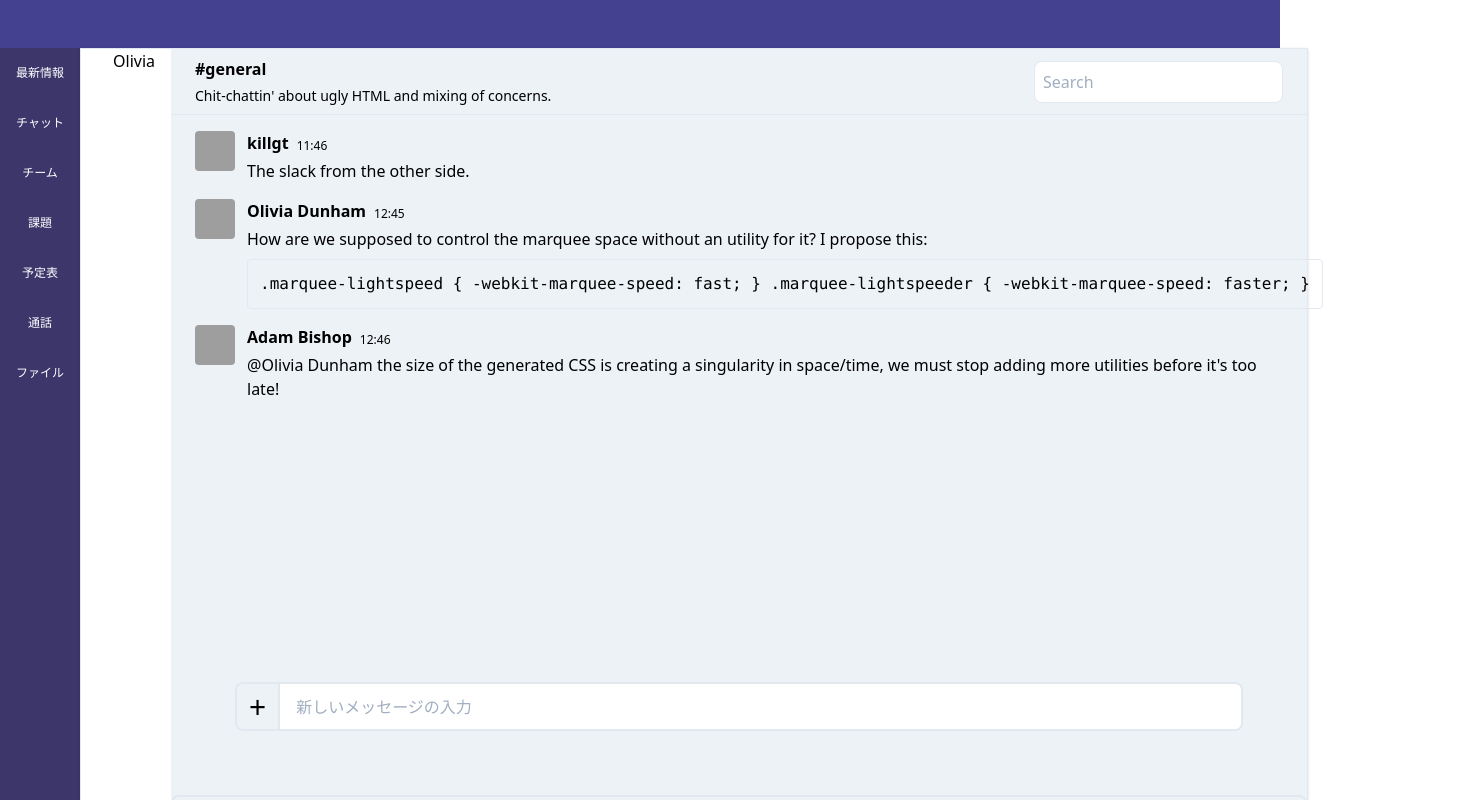
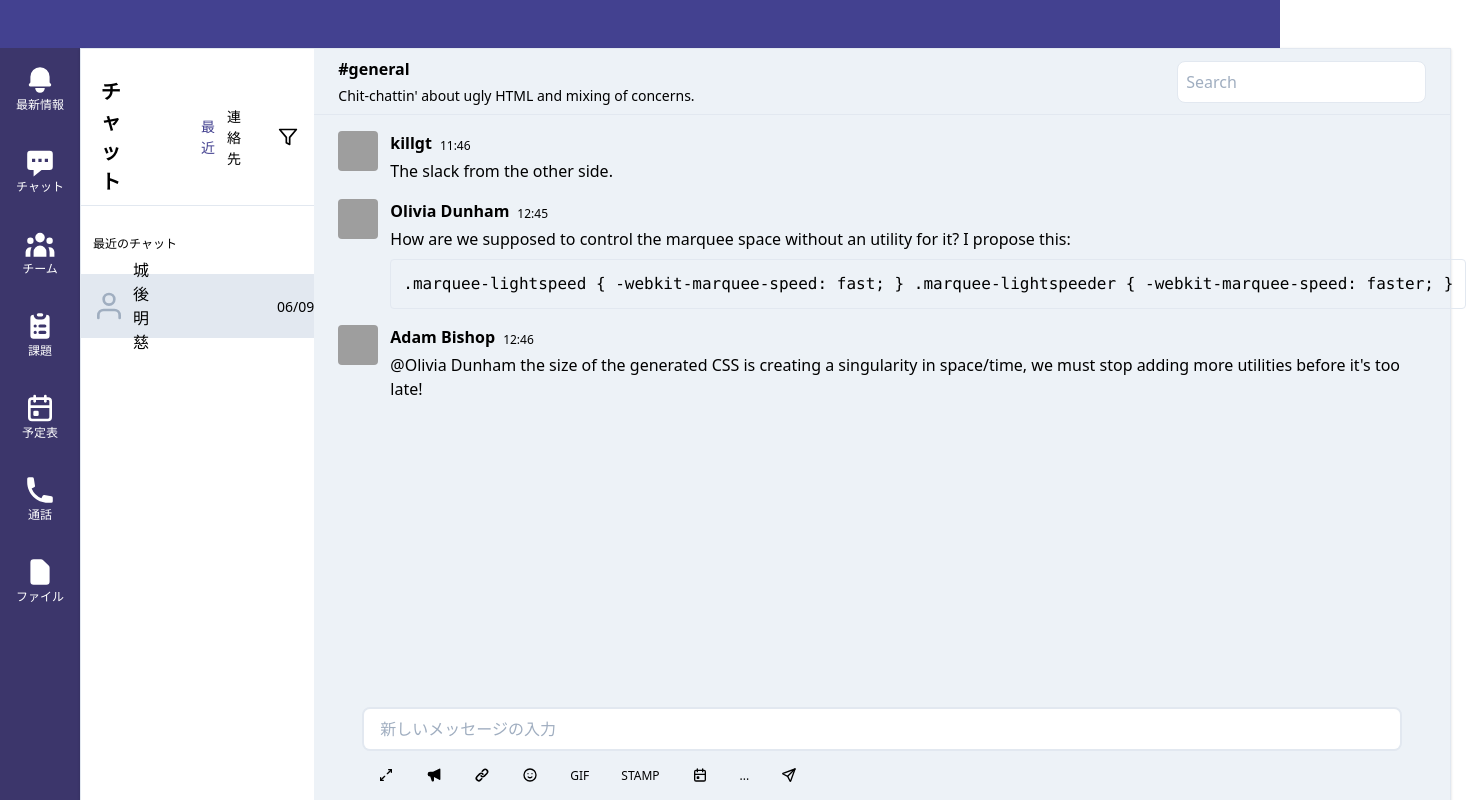
Before and after one commit to puremoru/ui_ux_seminar, a Nuxt app: page /teams in a window 1280 px wide. Shown: the top 800 px of the page, 1466 px wide, since content can reach past the window. Built offline with nearby package versions, Linux system fonts and the light colour scheme; grey boxes are pictures that could not be loaded.

Commit message:
:sparkles: サブメニューを追加した

```diff
--- a/components/MenuBar.vue
+++ b/components/MenuBar.vue
@@ -4,13 +4,41 @@
       <div class="flex">
         <div class="flex bg-sidebar">
           <ul class="flex list-none h-full flex-col text-white text-center">
-            <li class="p-4 btn-sidebar cursor-pointer text-xs">最新情報</li>
-            <li class="p-4 btn-sidebar cursor-pointer text-xs">チャット</li>
-            <li class="p-4 btn-sidebar cursor-pointer text-xs">チーム</li>
-            <li class="p-4 btn-sidebar cursor-pointer text-xs">課題</li>
-            <li class="p-4 btn-sidebar cursor-pointer text-xs">予定表</li>
-            <li class="p-4 btn-sidebar cursor-pointer text-xs">通話</li>
-            <li class="p-4 btn-sidebar cursor-pointer text-xs">ファイル</li>
+            <li class="p-4 btn-sidebar cursor-pointer text-xs">
+              <div class="flex items-center justify-center">
+                <svg class="h-8 w-8 text-white"  viewBox="0 0 20 20" fill="currentColor">  <path d="M10 2a6 6 0 00-6 6v3.586l-.707.707A1 1 0 004 14h12a1 1 0 00.707-1.707L16 11.586V8a6 6 0 00-6-6zM10 18a3 3 0 01-3-3h6a3 3 0 01-3 3z"/></svg>
+              </div>
+              最新情報</li>
+            <li class="p-4 btn-sidebar cursor-pointer text-xs">
+              <div class="flex items-center justify-center">
+                <svg class="h-8 w-8 text-white"  viewBox="0 0 20 20" fill="currentColor">  <path fill-rule="evenodd" d="M18 5v8a2 2 0 01-2 2h-5l-5 4v-4H4a2 2 0 01-2-2V5a2 2 0 012-2h12a2 2 0 012 2zM7 8H5v2h2V8zm2 0h2v2H9V8zm6 0h-2v2h2V8z" clip-rule="evenodd"/></svg>
+              </div>
+              チャット</li>
+            <li class="p-4 btn-sidebar cursor-pointer text-xs">
+              <div class="flex items-center justify-center">
+                <svg class="h-8 w-8 text-white"  viewBox="0 0 20 20" fill="currentColor">  <path d="M13 6a3 3 0 11-6 0 3 3 0 016 0zM18 8a2 2 0 11-4 0 2 2 0 014 0zM14 15a4 4 0 00-8 0v3h8v-3zM6 8a2 2 0 11-4 0 2 2 0 014 0zM16 18v-3a5.972 5.972 0 00-.75-2.906A3.005 3.005 0 0119 15v3h-3zM4.75 12.094A5.973 5.973 0 004 15v3H1v-3a3 3 0 013.75-2.906z"/></svg>
+              </div>
+              チーム</li>
+            <li class="p-4 btn-sidebar cursor-pointer text-xs">
+              <div class="flex items-center justify-center">
+                <svg class="h-8 w-8 text-white"  viewBox="0 0 20 20" fill="currentColor">  <path d="M9 2a1 1 0 000 2h2a1 1 0 100-2H9z"/>  <path fill-rule="evenodd" d="M4 5a2 2 0 012-2 3 3 0 003 3h2a3 3 0 003-3 2 2 0 012 2v11a2 2 0 01-2 2H6a2 2 0 01-2-2V5zm3 4a1 1 0 000 2h.01a1 1 0 100-2H7zm3 0a1 1 0 000 2h3a1 1 0 100-2h-3zm-3 4a1 1 0 100 2h.01a1 1 0 100-2H7zm3 0a1 1 0 100 2h3a1 1 0 100-2h-3z" clip-rule="evenodd"/></svg>
+              </div>
+              課題</li>
+            <li class="p-4 btn-sidebar cursor-pointer text-xs">
+              <div class="flex items-center justify-center">
+                <svg class="h-8 w-8 text-white"  viewBox="0 0 24 24" stroke-width="2" stroke="currentColor" fill="none" stroke-linecap="round" stroke-linejoin="round">  <path stroke="none" d="M0 0h24v24H0z"/>  <rect x="4" y="5" width="16" height="16" rx="2" />  <line x1="16" y1="3" x2="16" y2="7" />  <line x1="8" y1="3" x2="8" y2="7" />  <line x1="4" y1="11" x2="20" y2="11" />  <rect x="8" y="15" width="2" height="2" /></svg>
+              </div>
+              予定表</li>
+            <li class="p-4 btn-sidebar cursor-pointer text-xs">
+              <div class="flex items-center justify-center">
+                <svg class="h-8 w-8 text-white"  viewBox="0 0 20 20" fill="currentColor">  <path d="M2 3a1 1 0 011-1h2.153a1 1 0 01.986.836l.74 4.435a1 1 0 01-.54 1.06l-1.548.773a11.037 11.037 0 006.105 6.105l.774-1.548a1 1 0 011.059-.54l4.435.74a1 1 0 01.836.986V17a1 1 0 01-1 1h-2C7.82 18 2 12.18 2 5V3z"/></svg>
+              </div>
+              通話</li>
+            <li class="p-4 btn-sidebar cursor-pointer text-xs">
+              <div class="flex items-center justify-center">
+                <svg class="h-8 w-8 text-white"  viewBox="0 0 20 20" fill="currentColor">  <path fill-rule="evenodd" d="M4 4a2 2 0 012-2h4.586A2 2 0 0112 2.586L15.414 6A2 2 0 0116 7.414V16a2 2 0 01-2 2H6a2 2 0 01-2-2V4z" clip-rule="evenodd"/></svg>
+              </div>
+              ファイル</li>
           </ul>
         </div>
       </div>
--- a/pages/teams.vue
+++ b/pages/teams.vue
@@ -6,11 +6,28 @@
 	      <div class="flex">
             <!-- Sidebar / channel list -->
             <div class="text-purple-lighter w-1/4 pb-6 hidden md:block">
-                <div class="flex items-center mb-6 px-4">
-                  <span class="bg-green rounded-full block w-2 h-2 mr-2"></span>
-                    <span class="text-purple-lightest">Olivia</span>
+              <div class="flex items-center mb-6 px-4 mt-5 border-b py-2">
+                <span class="bg-green rounded-full block w-2 h-2"></span>
+                <span class="text-purple-lightest text-xl font-bold">チャット</span>
+                <span class="ml-16 text-sm text-indigo-800">最近</span>
+                <span class="ml-3 text-sm">連絡先</span>
+                <span class="ml-8"><svg class="h-5 w-5 text-black"  width="24" height="24" viewBox="0 0 24 24" fill="none" stroke="currentColor" stroke-width="2" stroke-linecap="round" stroke-linejoin="round"><polygon points="22 3 2 3 10 12.46 10 19 14 21 14 12.46 22 3"></polygon></svg></span>
               </div>
-
+              <div>
+                <span class="ml-3 text-xs">最近のチャット</span>
+              </div>
+              <div class="bg-gray-300 h-16 mt-5 flex items-center">
+                <div class="ml-3 rounded-full">
+                  <!-- <span class="bg-purple-200 align-middle">城</span> -->
+                  <svg  width="24" height="24" viewBox="0 0 24 24" fill="none" stroke="currentColor" stroke-width="2" stroke-linecap="round" stroke-linejoin="round" class="feather feather-user h-8 w-8 text-gray-500"><path d="M20 21v-2a4 4 0 0 0-4-4H8a4 4 0 0 0-4 4v2"></path><circle cx="12" cy="7" r="4"></circle></svg>
+                </div>
+                <div class="ml-2">
+                  <span>城後 明慈</span>
+                </div>
+                <div class="flex ml-32 text-sm">
+                  <span>06/09</span>
+                </div>
+              </div>
             </div>
 
             <!-- Chat content -->
@@ -70,20 +87,50 @@
 
                 </div>
 
-                <div class="flex m-16 rounded-lg border-2 border-grey overflow-hidden">
-                  <span class="text-3xl text-grey px-3 border-r-2 border-grey">+</span>
-                  <input type="text" class="w-full px-4" placeholder="新しいメッセージの入力"/>
-                </div>
-                <div>
-                  <ul class="flex rounded-lg border-2 border-grey overflow-hidden">
-                    <li class="p-4 btn-sidebar cursor-pointer text-xs">アイコン</li>
-                    <li class="p-4 btn-sidebar cursor-pointer text-xs">アイコン</li>
-                    <li class="p-4 btn-sidebar cursor-pointer text-xs">アイコン</li>
-                    <li class="p-4 btn-sidebar cursor-pointer text-xs">アイコン</li>
-                    <li class="p-4 btn-sidebar cursor-pointer text-xs">アイコン</li>
-                    <li class="p-4 btn-sidebar cursor-pointer text-xs">アイコン</li>
-                    <li class="p-4 btn-sidebar cursor-pointer text-xs">アイコン</li>
-                  </ul>
+                <div class="m-12">
+                  <div class="flex rounded-lg border-2 border-grey overflow-hidden">
+                    <!-- <span class="text-3xl text-grey px-3 border-r-2 border-grey">+</span> -->
+                    <input type="text" class="w-full px-4 h-10" placeholder="新しいメッセージの入力"/>
+                  </div>
+                  <div>
+                    <ul class="flex rounded-lg overflow-hidden">
+                      <li class="p-4 btn-sidebar cursor-pointer text-xs">
+                        <div class="flex items-center justify-center">
+                          <svg class="h-4 w-4 text-black"  viewBox="0 0 24 24" stroke-width="2" stroke="currentColor" fill="none" stroke-linecap="round" stroke-linejoin="round">  <path stroke="none" d="M0 0h24v24H0z"/>  <polyline points="16 4 20 4 20 8" />  <line x1="14" y1="10" x2="20" y2="4" />  <polyline points="8 20 4 20 4 16" />  <line x1="4" y1="20" x2="10" y2="14" /></svg>
+                        </div>
+                      </li>
+                      <li class="p-4 btn-sidebar cursor-pointer text-xs">
+                        <div class="flex items-center justify-center">
+                          <svg class="h-4 w-4 text-black"  viewBox="0 0 20 20" fill="currentColor">  <path fill-rule="evenodd" d="M18 3a1 1 0 00-1.447-.894L8.763 6H5a3 3 0 000 6h.28l1.771 5.316A1 1 0 008 18h1a1 1 0 001-1v-4.382l6.553 3.276A1 1 0 0018 15V3z" clip-rule="evenodd"/></svg>
+                        </div>
+                      </li>
+                      <li class="p-4 btn-sidebar cursor-pointer text-xs">
+                        <div class="flex items-center justify-center">
+                          <svg class="h-4 w-4 text-black"  viewBox="0 0 20 20" fill="currentColor">  <path fill-rule="evenodd" d="M12.586 4.586a2 2 0 112.828 2.828l-3 3a2 2 0 01-2.828 0 1 1 0 00-1.414 1.414 4 4 0 005.656 0l3-3a4 4 0 00-5.656-5.656l-1.5 1.5a1 1 0 101.414 1.414l1.5-1.5zm-5 5a2 2 0 012.828 0 1 1 0 101.414-1.414 4 4 0 00-5.656 0l-3 3a4 4 0 105.656 5.656l1.5-1.5a1 1 0 10-1.414-1.414l-1.5 1.5a2 2 0 11-2.828-2.828l3-3z" clip-rule="evenodd"/></svg>
+                        </div>
+                      </li>
+                      <li class="p-4 btn-sidebar cursor-pointer text-xs">
+                        <div class="flex items-center justify-center">
+                          <svg class="h-4 w-4 text-black"  fill="none" viewBox="0 0 24 24" stroke="currentColor">
+                            <path stroke-linecap="round" stroke-linejoin="round" stroke-width="2" d="M14.828 14.828a4 4 0 01-5.656 0M9 10h.01M15 10h.01M21 12a9 9 0 11-18 0 9 9 0 0118 0z"/>
+                          </svg>
+                        </div>
+                      </li>
+                      <li class="p-4 btn-sidebar cursor-pointer text-xs">GIF</li>
+                      <li class="p-4 btn-sidebar cursor-pointer text-xs">STAMP</li>
+                      <li class="p-4 btn-sidebar cursor-pointer text-xs">
+                        <div class="flex items-center justify-center">
+                          <svg class="h-4 w-4 text-black"  viewBox="0 0 24 24" stroke-width="2" stroke="currentColor" fill="none" stroke-linecap="round" stroke-linejoin="round">  <path stroke="none" d="M0 0h24v24H0z"/>  <rect x="4" y="5" width="16" height="16" rx="2" />  <line x1="16" y1="3" x2="16" y2="7" />  <line x1="8" y1="3" x2="8" y2="7" />  <line x1="4" y1="11" x2="20" y2="11" />  <rect x="8" y="15" width="2" height="2" /></svg>
+                        </div>
+                      </li>
+                      <li class="p-4 btn-sidebar cursor-pointer text-xs">...</li>
+                      <li class="p-4 btn-sidebar cursor-pointer text-xs">
+                        <div class="flex">
+                          <svg class="h-4 w-4 text-black"  viewBox="0 0 24 24" stroke-width="2" stroke="currentColor" fill="none" stroke-linecap="round" stroke-linejoin="round">  <path stroke="none" d="M0 0h24v24H0z"/>  <line x1="10" y1="14" x2="21" y2="3" />  <path d="M21 3L14.5 21a.55 .55 0 0 1 -1 0L10 14L3 10.5a.55 .55 0 0 1 0 -1L21 3" /></svg>
+                        </div>
+                      </li>
+                    </ul>
+                  </div>
                 </div>
         </div>
       </div>
```
